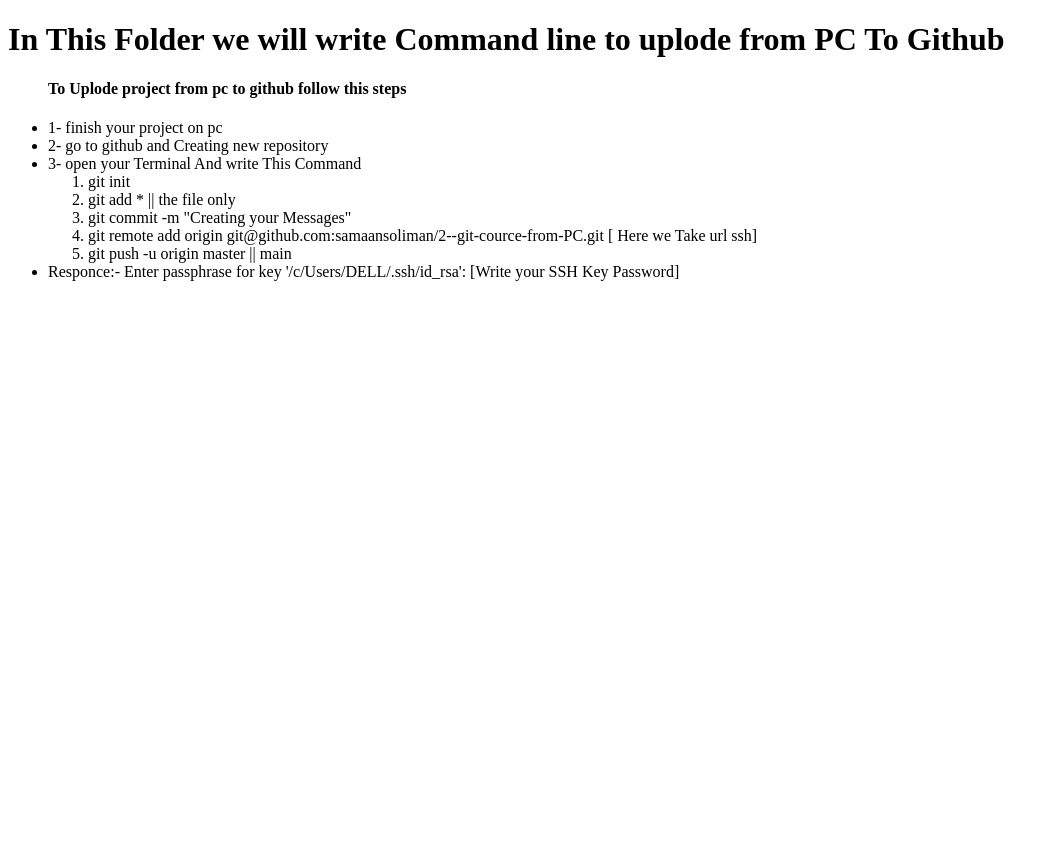
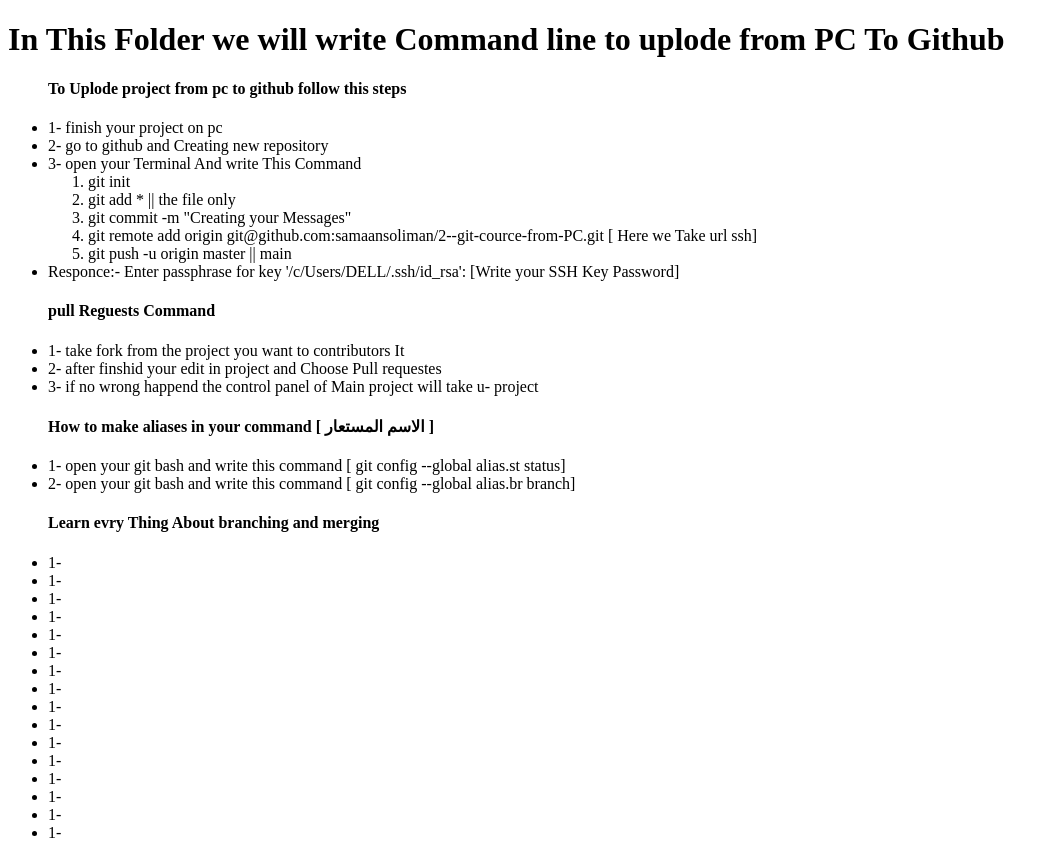
Before and after one commit to samaansoliman/2--git-cource-from-PC, a plain HTML site: page index.html in a window 1280 px wide. Shown: the whole page, without its empty margins (0-1058 px from the left). Before the commit the page ends 800 px from the top, so only its background shows below. Drawn offline with Linux system fonts and the light colour scheme.

Commit message:
testing devolopment

```diff
--- a/index.html
+++ b/index.html
@@ -7,7 +7,8 @@
     <title>Git cource from PC</title>
   </head>
   <body>
-    <div>
+<!-- start to leading uplode  -->
+    <div class="leading-uploda">
       <h1>
         In This Folder we will write Command line to uplode from PC To Github
       </h1>
@@ -36,5 +37,61 @@
         </li>
       </ul>
     </div>
+<!-- End to leading uplode  -->
+
+<!-- start to pull regust  -->
+    <div class="pull-request">
+        <ul>
+        <h4>
+            pull Reguests Command
+        </h4>
+
+            <li>1- take fork from the project you want to contributors It</li>
+            <li>2- after finshid your edit in project and Choose Pull requestes</li>
+            <li>3- if no wrong happend the control panel of Main project will take u- project</li>
+        </ul>
+    </div>
+<!-- start to pull regust  -->
+
+<!-- start aliases  -->
+<div class="alias">
+  <ul>
+  <h4>
+      How to make aliases in your command [ الاسم المستعار ]
+  </h4>
+
+      <li>1- open your git bash and write this command [ git config --global alias.st status] </li>
+      <li>2- open your git bash and write this command [ git config --global alias.br branch] </li>
+  </ul>
+</div>
+<!-- end aliases  -->
+
+<!-- start branching-merging  -->
+<div class="alias">
+  <ul>
+  <h4>
+      Learn evry Thing About branching and merging
+  </h4>
+
+      <li>1-  </li>
+      <li>1-  </li>
+      <li>1-  </li>
+      <li>1-  </li>
+      <li>1-  </li>
+      <li>1-  </li>
+      <li>1-  </li>
+      <li>1-  </li>
+      <li>1-  </li>
+      <li>1-  </li>
+      <li>1-  </li>
+      <li>1-  </li>
+      <li>1-  </li>
+      <li>1-  </li>
+      <li>1-  </li>
+      <li>1-  </li>
+  </ul>
+</div>
+<!-- end branching-merging  -->
+
   </body>
 </html>
```
Also changed, not shown: about.html (+12 -0 lines), index.txt (added).
